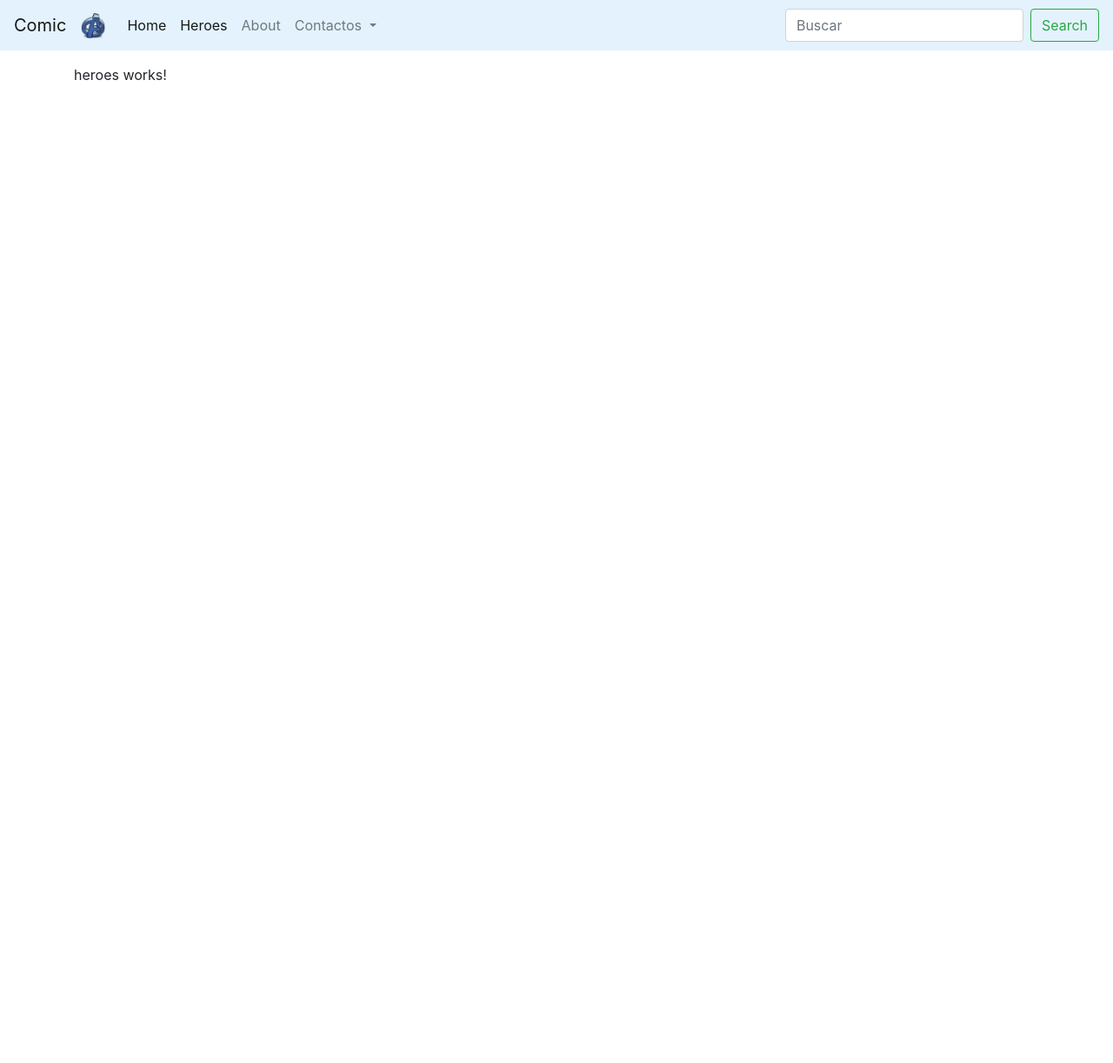
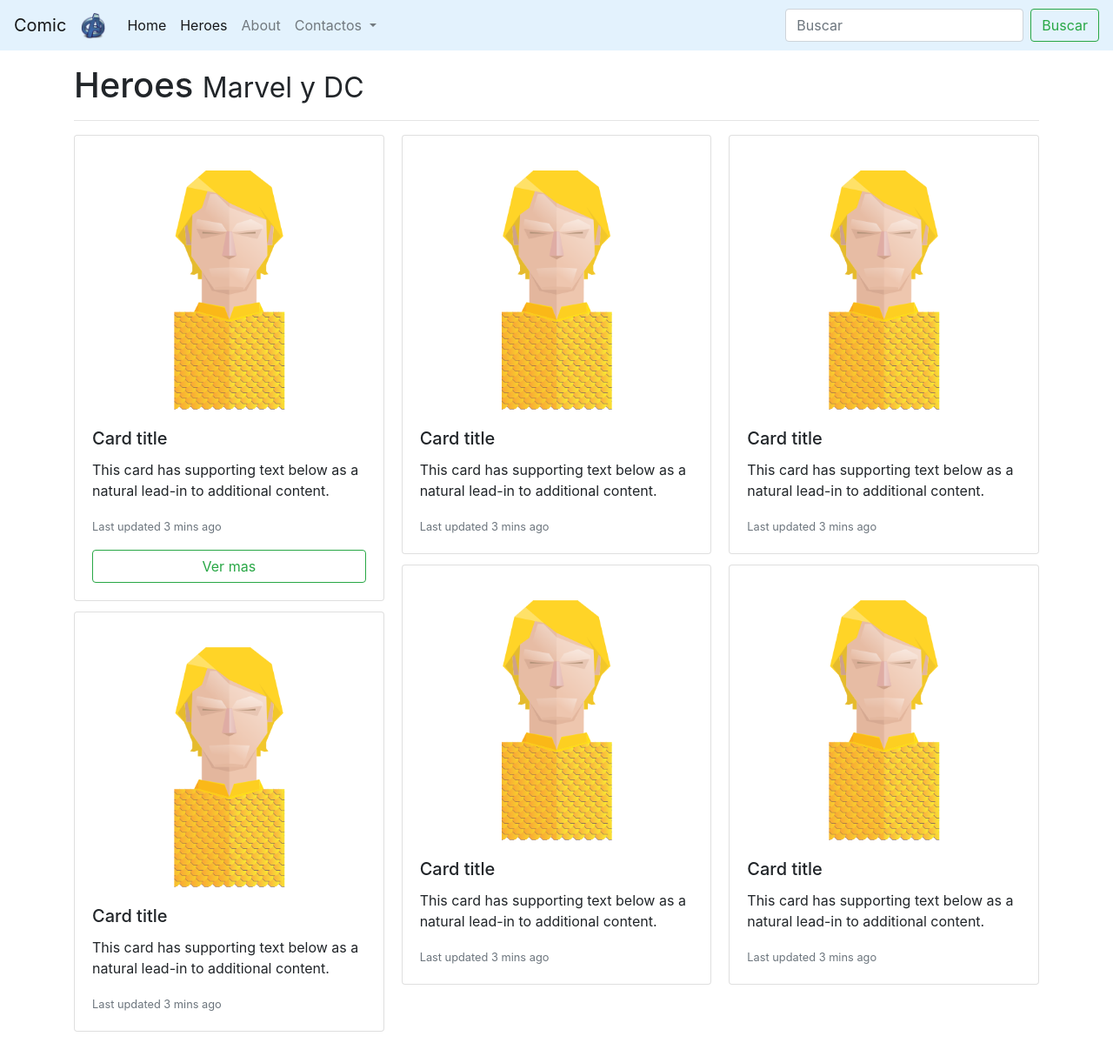
Before and after one commit to Daniel-c310/02-SPA-SinglePageAplication-Superheroes, an Angular app: page /#/heroes in a window 1280 px wide. Shown: the whole page at 87% size. Before the commit the page ends 800 px from the top, so only its background shows below. Built offline with nearby package versions, Linux system fonts and the light colour scheme.

Commit message:
Ang. carp4 vid9 creacionCardsHero implmentarBotones espaciosFinalPag

```diff
--- a/src/app/components/heroes/heroes.component.html
+++ b/src/app/components/heroes/heroes.component.html
@@ -1 +1,61 @@
-<p>heroes works!</p>
+<h1>Heroes <small>Marvel y DC</small></h1>
+<hr>
+
+<div class="card-columns"> <!--  sacado de bootstrap "Cards" -->
+
+  <div class="card">
+    <img src="assets/img/aquaman.png" class="card-img-top" alt="...">
+    <div class="card-body">
+      <h5 class="card-title">Card title</h5>
+      <p class="card-text">This card has supporting text below as a natural lead-in to additional content.</p>
+      <p class="card-text"><small class="text-muted">Last updated 3 mins ago</small></p>
+      <button type="button" name="button" class="btn btn-outline-success my-2 my-sm-0 btn-block">Ver mas</button>
+    </div>
+  </div>
+
+  <div class="card">
+    <img src="assets/img/aquaman.png" class="card-img-top" alt="...">
+    <div class="card-body">
+      <h5 class="card-title">Card title</h5>
+      <p class="card-text">This card has supporting text below as a natural lead-in to additional content.</p>
+      <p class="card-text"><small class="text-muted">Last updated 3 mins ago</small></p>
+    </div>
+  </div>
+
+  <div class="card">
+    <img src="assets/img/aquaman.png" class="card-img-top" alt="...">
+    <div class="card-body">
+      <h5 class="card-title">Card title</h5>
+      <p class="card-text">This card has supporting text below as a natural lead-in to additional content.</p>
+      <p class="card-text"><small class="text-muted">Last updated 3 mins ago</small></p>
+    </div>
+  </div>
+
+  <div class="card">
+    <img src="assets/img/aquaman.png" class="card-img-top" alt="...">
+    <div class="card-body">
+      <h5 class="card-title">Card title</h5>
+      <p class="card-text">This card has supporting text below as a natural lead-in to additional content.</p>
+      <p class="card-text"><small class="text-muted">Last updated 3 mins ago</small></p>
+    </div>
+  </div>
+
+  <div class="card">
+    <img src="assets/img/aquaman.png" class="card-img-top" alt="...">
+    <div class="card-body">
+      <h5 class="card-title">Card title</h5>
+      <p class="card-text">This card has supporting text below as a natural lead-in to additional content.</p>
+      <p class="card-text"><small class="text-muted">Last updated 3 mins ago</small></p>
+    </div>
+  </div>
+
+  <div class="card">
+    <img src="assets/img/aquaman.png" class="card-img-top" alt="...">
+    <div class="card-body">
+      <h5 class="card-title">Card title</h5>
+      <p class="card-text">This card has supporting text below as a natural lead-in to additional content.</p>
+      <p class="card-text"><small class="text-muted">Last updated 3 mins ago</small></p>
+    </div>
+  </div>
+
+</div>
--- a/src/app/components/shared/navbar/navbar.component.html
+++ b/src/app/components/shared/navbar/navbar.component.html
@@ -35,7 +35,7 @@
     </ul>
     <form class="form-inline my-2 my-lg-0">
       <input class="form-control mr-sm-2" type="search" placeholder="Buscar" aria-label="Search">
-      <button class="btn btn-outline-success my-2 my-sm-0" type="submit">Search</button>
+      <button class="btn btn-outline-success my-2 my-sm-0" type="submit">Buscar</button>
     </form>
   </div>
 </nav>
--- a/src/styles.css
+++ b/src/styles.css
@@ -1,5 +1,9 @@
 /* You can add global styles to this file, and also import other style files */
-.main-conteiner {
+body{ /*Para que haya un poco de separacion al final de la pagina con las cartas (Pag. heroes)*/
+  padding-bottom: 1.5rem;
+}
+
+.main-conteiner {  /*Para que haya separacion un poco entre la barra co el contenido */
   margin-top: 1rem;
 }
 
```
